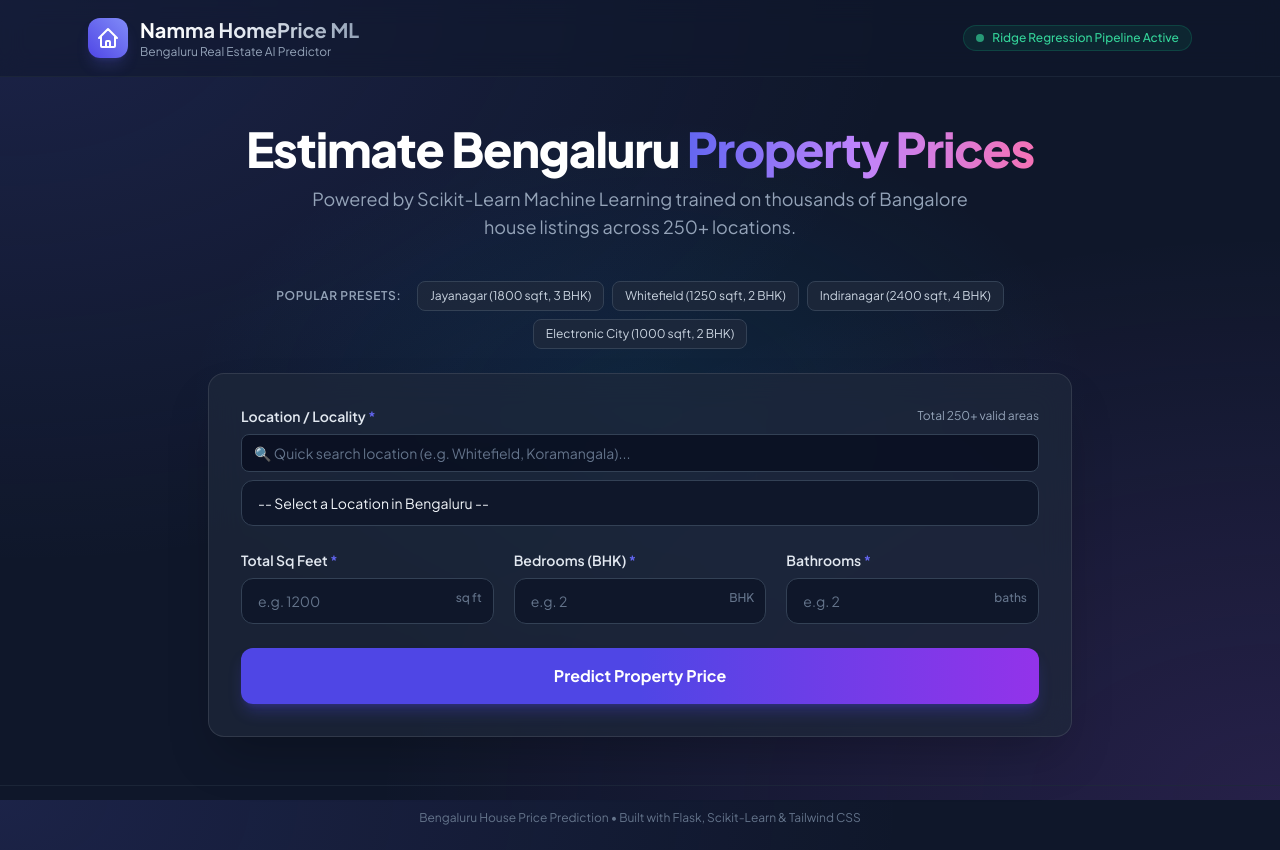
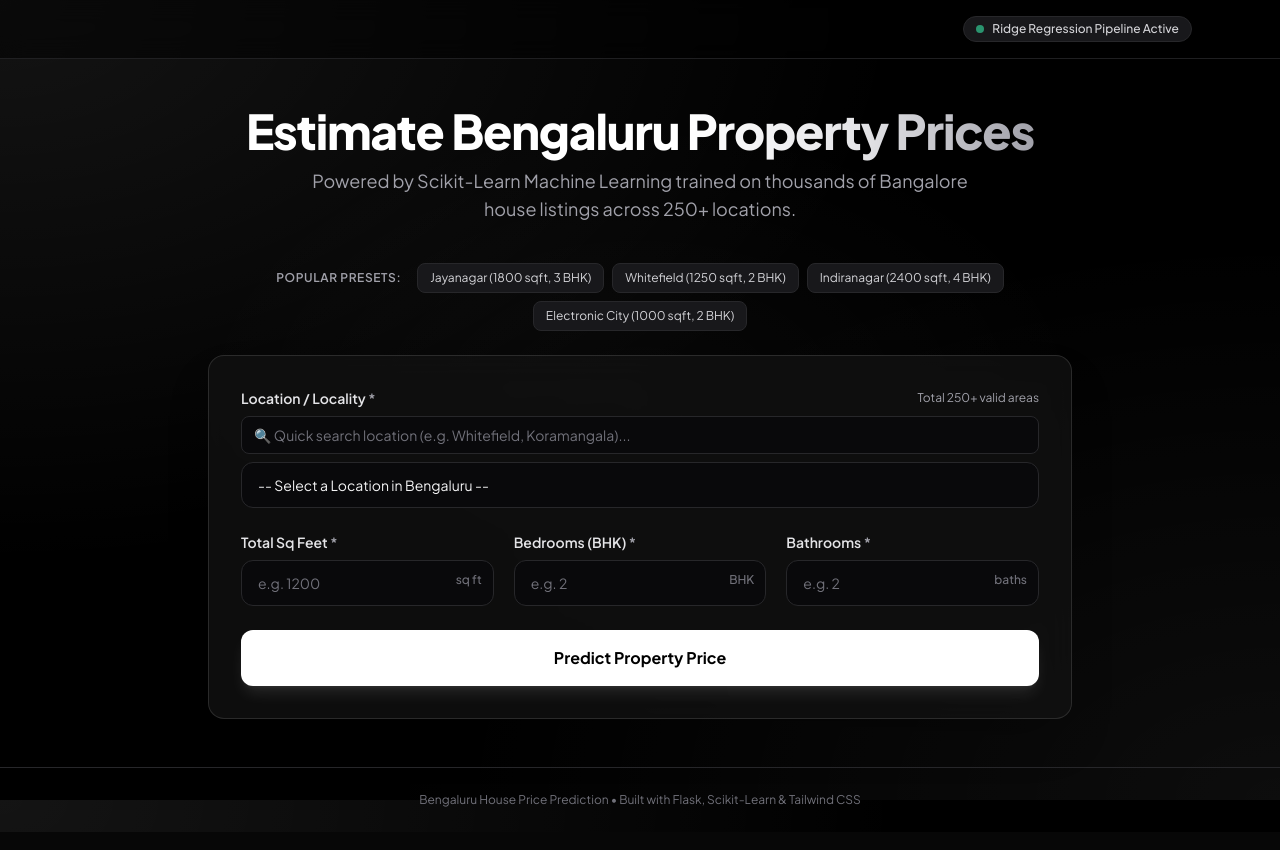
Before and after one commit to Tanmaychandekar45/Banglore-flat-price-prediction-model, a Flask app: page / in a window 1280 px wide. After the commit the page ends 814 px from the top, so only its background shows below. Run offline with Flask 3, Linux system fonts and the light colour scheme; some libraries are stand-ins or nearby versions.

Commit message:
Update theme to monochrome black/white and remove top-left header block

```diff
--- a/templates/index.html
+++ b/templates/index.html
@@ -17,16 +17,6 @@
                 extend: {
                     fontFamily: {
                         sans: ['"Plus Jakarta Sans"', 'sans-serif'],
-                    },
-                    colors: {
-                        brand: {
-                            50: '#eef2ff',
-                            100: '#e0e7ff',
-                            500: '#6366f1',
-                            600: '#4f46e5',
-                            700: '#4338ca',
-                            900: '#312e81',
-                        }
                     }
                 }
             }
@@ -34,19 +24,19 @@
     </script>
     <style>
         body {
-            background-color: #0f172a;
+            background-color: #000000;
             background-image:
-                radial-gradient(at 0% 0%, rgba(99, 102, 241, 0.15) 0px, transparent 50%),
-                radial-gradient(at 100% 100%, rgba(168, 85, 247, 0.15) 0px, transparent 50%),
-                radial-gradient(at 50% 50%, rgba(14, 165, 233, 0.1) 0px, transparent 50%);
+                radial-gradient(at 0% 0%, rgba(255, 255, 255, 0.08) 0px, transparent 50%),
+                radial-gradient(at 100% 100%, rgba(255, 255, 255, 0.05) 0px, transparent 50%),
+                radial-gradient(at 50% 50%, rgba(255, 255, 255, 0.03) 0px, transparent 50%);
             background-attachment: fixed;
         }
 
         .glass-card {
-            background: rgba(30, 41, 59, 0.7);
+            background: rgba(18, 18, 18, 0.75);
             backdrop-filter: blur(16px);
             -webkit-backdrop-filter: blur(16px);
-            border: 1px solid rgba(255, 255, 255, 0.1);
+            border: 1px solid rgba(255, 255, 255, 0.12);
         }
 
         .glow-button {
@@ -55,7 +45,7 @@
         }
 
         .glow-button:hover {
-            box-shadow: 0 0 25px rgba(99, 102, 241, 0.6);
+            box-shadow: 0 0 25px rgba(255, 255, 255, 0.25);
             transform: translateY(-1px);
         }
 
@@ -75,26 +65,13 @@
         }
     </style>
 </head>
-<body class="font-sans text-slate-100 min-h-screen flex flex-col justify-between antialiased selection:bg-brand-500 selection:text-white">
+<body class="font-sans text-zinc-100 min-h-screen flex flex-col justify-between antialiased selection:bg-white selection:text-black">
 
     <!-- Header / Navbar -->
-    <header class="w-full border-b border-slate-800/80 backdrop-blur-md bg-slate-900/50 sticky top-0 z-50">
-        <div class="max-w-6xl mx-auto px-4 sm:px-6 py-4 flex items-center justify-between">
-            <div class="flex items-center space-x-3">
-                <div class="h-10 w-10 rounded-xl bg-gradient-to-tr from-brand-600 to-indigo-400 flex items-center justify-center shadow-lg shadow-brand-500/20">
-                    <svg class="w-6 h-6 text-white" fill="none" stroke="currentColor" viewBox="0 0 24 24">
-                        <path stroke-linecap="round" stroke-linejoin="round" stroke-width="2" d="M3 12l2-2m0 0l7-7 7 7M5 10v10a1 1 0 001 1h3m10-11l2 2m-2-2v10a1 1 0 01-1 1h-3m-6 0a1 1 0 001-1v-4a1 1 0 011-1h2a1 1 0 011 1v4a1 1 0 001 1m-6 0h6"></path>
-                    </svg>
-                </div>
-                <div>
-                    <h1 class="text-xl font-bold bg-clip-text text-transparent bg-gradient-to-r from-white via-slate-200 to-slate-400">
-                        Namma HomePrice ML
-                    </h1>
-                    <p class="text-xs text-slate-400">Bengaluru Real Estate AI Predictor</p>
-                </div>
-            </div>
-            <div class="hidden sm:flex items-center space-x-2">
-                <span class="inline-flex items-center px-3 py-1 rounded-full text-xs font-medium bg-emerald-500/10 text-emerald-400 border border-emerald-500/20">
+    <header class="w-full border-b border-zinc-800/80 backdrop-blur-md bg-black/50 sticky top-0 z-50">
+        <div class="max-w-6xl mx-auto px-4 sm:px-6 py-4 flex items-center justify-end">
+            <div class="flex items-center space-x-2">
+                <span class="inline-flex items-center px-3 py-1 rounded-full text-xs font-medium bg-zinc-900 text-zinc-300 border border-zinc-800">
                     <span class="w-2 h-2 rounded-full bg-emerald-400 mr-2 animate-pulse"></span>
                     Ridge Regression Pipeline Active
                 </span>
@@ -108,26 +85,26 @@
         <!-- Hero Title -->
         <div class="text-center mb-8 sm:mb-10">
             <h2 class="text-3xl sm:text-4xl md:text-5xl font-extrabold text-white tracking-tight mb-3">
-                Estimate Bengaluru <span class="bg-clip-text text-transparent bg-gradient-to-r from-brand-500 via-purple-400 to-pink-400">Property Prices</span>
+                Estimate Bengaluru <span class="bg-clip-text text-transparent bg-gradient-to-r from-white via-zinc-200 to-zinc-400">Property Prices</span>
             </h2>
-            <p class="text-slate-400 text-base sm:text-lg max-w-2xl mx-auto">
+            <p class="text-zinc-400 text-base sm:text-lg max-w-2xl mx-auto">
                 Powered by Scikit-Learn Machine Learning trained on thousands of Bangalore house listings across 250+ locations.
             </p>
         </div>
 
         <!-- Quick Sample Presets -->
         <div class="mb-6 flex flex-wrap items-center justify-center gap-2">
-            <span class="text-xs font-semibold uppercase tracking-wider text-slate-400 mr-2">Popular Presets:</span>
-            <button type="button" onclick="applyPreset('1st Block Jayanagar', 1800, 3, 3)" class="text-xs bg-slate-800/80 hover:bg-slate-700 text-slate-300 hover:text-white px-3 py-1.5 rounded-lg border border-slate-700 transition">
+            <span class="text-xs font-semibold uppercase tracking-wider text-zinc-400 mr-2">Popular Presets:</span>
+            <button type="button" onclick="applyPreset('1st Block Jayanagar', 1800, 3, 3)" class="text-xs bg-zinc-900 hover:bg-zinc-800 text-zinc-300 hover:text-white px-3 py-1.5 rounded-lg border border-zinc-800 transition">
                 Jayanagar (1800 sqft, 3 BHK)
             </button>
-            <button type="button" onclick="applyPreset('Whitefield', 1250, 2, 2)" class="text-xs bg-slate-800/80 hover:bg-slate-700 text-slate-300 hover:text-white px-3 py-1.5 rounded-lg border border-slate-700 transition">
+            <button type="button" onclick="applyPreset('Whitefield', 1250, 2, 2)" class="text-xs bg-zinc-900 hover:bg-zinc-800 text-zinc-300 hover:text-white px-3 py-1.5 rounded-lg border border-zinc-800 transition">
                 Whitefield (1250 sqft, 2 BHK)
             </button>
-            <button type="button" onclick="applyPreset('Indiranagar', 2400, 4, 4)" class="text-xs bg-slate-800/80 hover:bg-slate-700 text-slate-300 hover:text-white px-3 py-1.5 rounded-lg border border-slate-700 transition">
+            <button type="button" onclick="applyPreset('Indiranagar', 2400, 4, 4)" class="text-xs bg-zinc-900 hover:bg-zinc-800 text-zinc-300 hover:text-white px-3 py-1.5 rounded-lg border border-zinc-800 transition">
                 Indiranagar (2400 sqft, 4 BHK)
             </button>
-            <button type="button" onclick="applyPreset('Electronic City Phase II', 1000, 2, 2)" class="text-xs bg-slate-800/80 hover:bg-slate-700 text-slate-300 hover:text-white px-3 py-1.5 rounded-lg border border-slate-700 transition">
+            <button type="button" onclick="applyPreset('Electronic City Phase II', 1000, 2, 2)" class="text-xs bg-zinc-900 hover:bg-zinc-800 text-zinc-300 hover:text-white px-3 py-1.5 rounded-lg border border-zinc-800 transition">
                 Electronic City (1000 sqft, 2 BHK)
             </button>
         </div>
@@ -139,20 +116,20 @@
                 <!-- Location Field with Search Filter -->
                 <div>
                     <div class="flex items-center justify-between mb-2">
-                        <label for="location" class="block text-sm font-semibold text-slate-200">
-                            Location / Locality <span class="text-brand-500">*</span>
+                        <label for="location" class="block text-sm font-semibold text-zinc-200">
+                            Location / Locality <span class="text-zinc-400">*</span>
                         </label>
-                        <span class="text-xs text-slate-400">Total 250+ valid areas</span>
+                        <span class="text-xs text-zinc-400">Total 250+ valid areas</span>
                     </div>
 
                     <!-- Live Filter Search Box for Dropdown -->
                     <div class="relative mb-2">
                         <input type="text" id="locationSearch" oninput="filterLocations()" placeholder="🔍 Quick search location (e.g. Whitefield, Koramangala)..."
-                               class="w-full bg-slate-950/60 border border-slate-700 text-slate-200 text-xs sm:text-sm rounded-lg px-3 py-2 focus:outline-none focus:border-brand-500 transition placeholder-slate-500">
+                               class="w-full bg-zinc-950 border border-zinc-800 text-zinc-200 text-xs sm:text-sm rounded-lg px-3 py-2 focus:outline-none focus:border-white transition placeholder-zinc-500">
                     </div>
 
                     <select id="location" name="location" required
-                            class="w-full bg-slate-900 border border-slate-700 text-slate-100 rounded-xl px-4 py-3 text-sm focus:outline-none focus:ring-2 focus:ring-brand-500 focus:border-transparent transition appearance-none cursor-pointer">
+                            class="w-full bg-zinc-950 border border-zinc-800 text-zinc-100 rounded-xl px-4 py-3 text-sm focus:outline-none focus:ring-2 focus:ring-zinc-400 focus:border-transparent transition appearance-none cursor-pointer">
                         <option value="" disabled selected>-- Select a Location in Bengaluru --</option>
                         {% for loc in locations %}
                             <option value="{{ loc }}">{{ loc }}</option>
@@ -165,44 +142,44 @@
 
                     <!-- Total Sqft -->
                     <div>
-                        <label for="total_sqft" class="block text-sm font-semibold text-slate-200 mb-2">
-                            Total Sq Feet <span class="text-brand-500">*</span>
+                        <label for="total_sqft" class="block text-sm font-semibold text-zinc-200 mb-2">
+                            Total Sq Feet <span class="text-zinc-400">*</span>
                         </label>
                         <div class="relative">
                             <input type="number" id="total_sqft" name="total_sqft" min="1" step="any" required placeholder="e.g. 1200"
-                                   class="w-full bg-slate-900 border border-slate-700 text-slate-100 rounded-xl px-4 py-3 text-sm focus:outline-none focus:ring-2 focus:ring-brand-500 focus:border-transparent transition placeholder-slate-500">
-                            <span class="absolute right-3 top-3 text-xs font-medium text-slate-500">sq ft</span>
+                                   class="w-full bg-zinc-950 border border-zinc-800 text-zinc-100 rounded-xl px-4 py-3 text-sm focus:outline-none focus:ring-2 focus:ring-zinc-400 focus:border-transparent transition placeholder-zinc-500">
+                            <span class="absolute right-3 top-3 text-xs font-medium text-zinc-500">sq ft</span>
                         </div>
                     </div>
 
                     <!-- BHK -->
                     <div>
-                        <label for="bhk" class="block text-sm font-semibold text-slate-200 mb-2">
-                            Bedrooms (BHK) <span class="text-brand-500">*</span>
+                        <label for="bhk" class="block text-sm font-semibold text-zinc-200 mb-2">
+                            Bedrooms (BHK) <span class="text-zinc-400">*</span>
                         </label>
                         <div class="relative">
                             <input type="number" id="bhk" name="bhk" min="1" max="16" step="1" required placeholder="e.g. 2"
-                                   class="w-full bg-slate-900 border border-slate-700 text-slate-100 rounded-xl px-4 py-3 text-sm focus:outline-none focus:ring-2 focus:ring-brand-500 focus:border-transparent transition placeholder-slate-500">
-                            <span class="absolute right-3 top-3 text-xs font-medium text-slate-500">BHK</span>
+                                   class="w-full bg-zinc-950 border border-zinc-800 text-zinc-100 rounded-xl px-4 py-3 text-sm focus:outline-none focus:ring-2 focus:ring-zinc-400 focus:border-transparent transition placeholder-zinc-500">
+                            <span class="absolute right-3 top-3 text-xs font-medium text-zinc-500">BHK</span>
                         </div>
                     </div>
 
                     <!-- Bathrooms -->
                     <div>
-                        <label for="bath" class="block text-sm font-semibold text-slate-200 mb-2">
-                            Bathrooms <span class="text-brand-500">*</span>
+                        <label for="bath" class="block text-sm font-semibold text-zinc-200 mb-2">
+                            Bathrooms <span class="text-zinc-400">*</span>
                         </label>
                         <div class="relative">
                             <input type="number" id="bath" name="bath" min="1" max="16" step="1" required placeholder="e.g. 2"
-                                   class="w-full bg-slate-900 border border-slate-700 text-slate-100 rounded-xl px-4 py-3 text-sm focus:outline-none focus:ring-2 focus:ring-brand-500 focus:border-transparent transition placeholder-slate-500">
-                            <span class="absolute right-3 top-3 text-xs font-medium text-slate-500">baths</span>
+                                   class="w-full bg-zinc-950 border border-zinc-800 text-zinc-100 rounded-xl px-4 py-3 text-sm focus:outline-none focus:ring-2 focus:ring-zinc-400 focus:border-transparent transition placeholder-zinc-500">
+                            <span class="absolute right-3 top-3 text-xs font-medium text-zinc-500">baths</span>
                         </div>
                     </div>
 
                 </div>
 
                 <!-- Validation Error Alert Container -->
-                <div id="errorAlert" class="hidden p-4 rounded-xl bg-red-500/10 border border-red-500/30 text-red-400 text-sm flex items-center space-x-3">
+                <div id="errorAlert" class="hidden p-4 rounded-xl bg-red-950/40 border border-red-800/50 text-red-300 text-sm flex items-center space-x-3">
                     <svg class="w-5 h-5 flex-shrink-0" fill="none" stroke="currentColor" viewBox="0 0 24 24">
                         <path stroke-linecap="round" stroke-linejoin="round" stroke-width="2" d="M12 8v4m0 4h.01M21 12a9 9 0 11-18 0 9 9 0 0118 0z"></path>
                     </svg>
@@ -210,9 +187,9 @@
                 </div>
 
                 <!-- Submit Button -->
-                <button type="submit" id="submitBtn" class="w-full py-4 px-6 rounded-xl bg-gradient-to-r from-brand-600 via-indigo-600 to-purple-600 text-white font-bold text-base shadow-lg shadow-indigo-600/30 glow-button flex items-center justify-center space-x-2">
+                <button type="submit" id="submitBtn" class="w-full py-4 px-6 rounded-xl bg-white text-black hover:bg-zinc-200 transition font-bold text-base shadow-lg shadow-white/10 glow-button flex items-center justify-center space-x-2">
                     <span id="btnText">Predict Property Price</span>
-                    <svg id="btnSpinner" class="hidden animate-spin h-5 w-5 text-white" xmlns="http://www.w3.org/2000/svg" fill="none" viewBox="0 0 24 24">
+                    <svg id="btnSpinner" class="hidden animate-spin h-5 w-5 text-black" xmlns="http://www.w3.org/2000/svg" fill="none" viewBox="0 0 24 24">
                         <circle class="opacity-25" cx="12" cy="12" r="10" stroke="currentColor" stroke-width="4"></circle>
                         <path class="opacity-75" fill="currentColor" d="M4 12a8 8 0 018-8V0C5.373 0 0 5.373 0 12h4zm2 5.291A7.962 7.962 0 014 12H0c0 3.042 1.135 5.824 3 7.938l3-2.647z"></path>
                     </svg>
@@ -220,30 +197,30 @@
             </form>
 
             <!-- Results Output Section -->
-            <div id="resultCard" class="hidden mt-8 pt-6 border-t border-slate-700/80 result-animate">
-                <div class="rounded-xl bg-gradient-to-br from-slate-900/90 to-slate-950 p-6 border border-brand-500/30 text-center relative overflow-hidden shadow-inner">
-                    <div class="absolute -right-10 -bottom-10 w-40 h-40 bg-brand-500/10 rounded-full blur-2xl"></div>
+            <div id="resultCard" class="hidden mt-8 pt-6 border-t border-zinc-800 result-animate">
+                <div class="rounded-xl bg-zinc-950 p-6 border border-zinc-700 text-center relative overflow-hidden shadow-inner">
+                    <div class="absolute -right-10 -bottom-10 w-40 h-40 bg-white/5 rounded-full blur-2xl"></div>
 
-                    <p class="text-xs uppercase font-semibold tracking-wider text-slate-400 mb-1">
+                    <p class="text-xs uppercase font-semibold tracking-wider text-zinc-400 mb-1">
                         Estimated Market Price
                     </p>
 
                     <div class="flex items-center justify-center space-x-2 my-2">
-                        <span class="text-2xl font-bold text-brand-400">₹</span>
-                        <span id="predictedPrice" class="text-4xl sm:text-5xl font-black bg-clip-text text-transparent bg-gradient-to-r from-white via-indigo-200 to-brand-300">
+                        <span class="text-2xl font-bold text-zinc-300">₹</span>
+                        <span id="predictedPrice" class="text-4xl sm:text-5xl font-black text-white">
                             0.00
                         </span>
-                        <span class="text-2xl font-bold text-brand-400">Lakhs</span>
+                        <span class="text-2xl font-bold text-zinc-300">Lakhs</span>
                     </div>
 
                     <!-- Converted auxiliary values -->
-                    <div id="auxiliaryPrice" class="text-sm font-medium text-slate-400 mt-2 flex items-center justify-center space-x-4">
+                    <div id="auxiliaryPrice" class="text-sm font-medium text-zinc-400 mt-2 flex items-center justify-center space-x-4">
                         <span id="priceInINR"></span>
-                        <span class="text-slate-600">•</span>
+                        <span class="text-zinc-600">•</span>
                         <span id="priceInCrore"></span>
                     </div>
 
-                    <div id="detailsSummary" class="mt-4 inline-block px-4 py-1.5 rounded-full bg-slate-800/80 border border-slate-700/80 text-xs text-slate-300">
+                    <div id="detailsSummary" class="mt-4 inline-block px-4 py-1.5 rounded-full bg-zinc-900 border border-zinc-800 text-xs text-zinc-300">
                     </div>
                 </div>
             </div>
@@ -252,7 +229,7 @@
     </main>
 
     <!-- Footer -->
-    <footer class="w-full border-t border-slate-800/80 py-6 text-center text-xs text-slate-500">
+    <footer class="w-full border-t border-zinc-800 py-6 text-center text-xs text-zinc-500">
         <p>Bengaluru House Price Prediction • Built with Flask, Scikit-Learn & Tailwind CSS</p>
     </footer>
 
```
